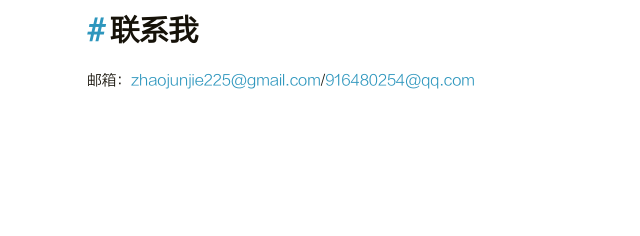
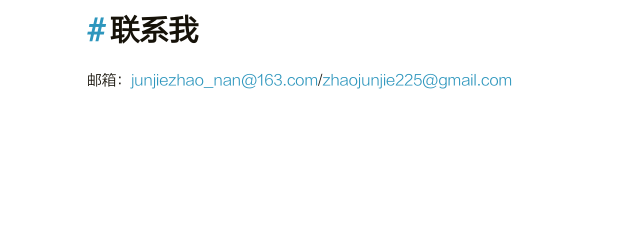
Before and after one commit to jun-jie-zhao/jun-jie-zhao.github.io, a plain HTML site: page about/index.html in a window 1280 px wide. Shown: the part 287-523 px from the top of the page, 163-803 px from the left. Drawn offline with Linux system fonts and the light colour scheme.

Commit message:
Site updated: 2024-01-03 12:16:30

```diff
--- a/about/index.html
+++ b/about/index.html
@@ -133,7 +133,7 @@
             <h1 id="关于我"><a href="#关于我" class="headerlink" title="关于我"></a>关于我</h1><p>目前是<a target="_blank" rel="noopener" href="https://www.ntu.edu.cn/">南通大学</a>计算机技术专业的一名研究生。</p>
 <p>研究的方向是大型语言模型（LLM）在注释生成领域的应用。对于目前流行的LLM有较多认识，懂得调用大模型API进行工作，清楚大模型的训练，专功如何高效使用新兴方法（例如上下文学习、提示学习和思维链等）提高LLM的生成能力。</p>
 <p>我的导师是<a target="_blank" rel="noopener" href="https://smartse.github.io/index.html">陈翔</a>，导师深耕于软工领域多年，科研能力极强。</p>
-<h1 id="联系我"><a href="#联系我" class="headerlink" title="联系我"></a>联系我</h1><p>邮箱：<a href="mailto:&#122;&#x68;&#97;&#111;&#106;&#117;&#110;&#106;&#x69;&#101;&#x32;&#x32;&#x35;&#64;&#103;&#x6d;&#x61;&#105;&#x6c;&#x2e;&#99;&#x6f;&#109;">&#122;&#x68;&#97;&#111;&#106;&#117;&#110;&#106;&#x69;&#101;&#x32;&#x32;&#x35;&#64;&#103;&#x6d;&#x61;&#105;&#x6c;&#x2e;&#99;&#x6f;&#109;</a>&#x2F;<a href="mailto:&#57;&#49;&#x36;&#52;&#56;&#x30;&#50;&#53;&#52;&#64;&#113;&#x71;&#46;&#99;&#111;&#109;">&#57;&#49;&#x36;&#52;&#56;&#x30;&#50;&#53;&#52;&#64;&#113;&#x71;&#46;&#99;&#111;&#109;</a></p>
+<h1 id="联系我"><a href="#联系我" class="headerlink" title="联系我"></a>联系我</h1><p>邮箱：<a href="mailto:&#x6a;&#x75;&#110;&#x6a;&#x69;&#x65;&#122;&#104;&#97;&#x6f;&#x5f;&#110;&#x61;&#x6e;&#x40;&#x31;&#x36;&#51;&#x2e;&#x63;&#111;&#x6d;">&#x6a;&#x75;&#110;&#x6a;&#x69;&#x65;&#122;&#104;&#97;&#x6f;&#x5f;&#110;&#x61;&#x6e;&#x40;&#x31;&#x36;&#51;&#x2e;&#x63;&#111;&#x6d;</a>&#x2F;<a href="mailto:&#x7a;&#104;&#97;&#111;&#x6a;&#x75;&#x6e;&#x6a;&#105;&#101;&#50;&#50;&#53;&#x40;&#x67;&#109;&#x61;&#105;&#x6c;&#x2e;&#99;&#x6f;&#109;">&#x7a;&#104;&#97;&#111;&#x6a;&#x75;&#x6e;&#x6a;&#105;&#101;&#50;&#50;&#53;&#x40;&#x67;&#109;&#x61;&#105;&#x6c;&#x2e;&#99;&#x6f;&#109;</a></p>
 
         </section>
     </article>
```
Also changed, not shown: img/2.jpg (added), img/6.jpg (added).
